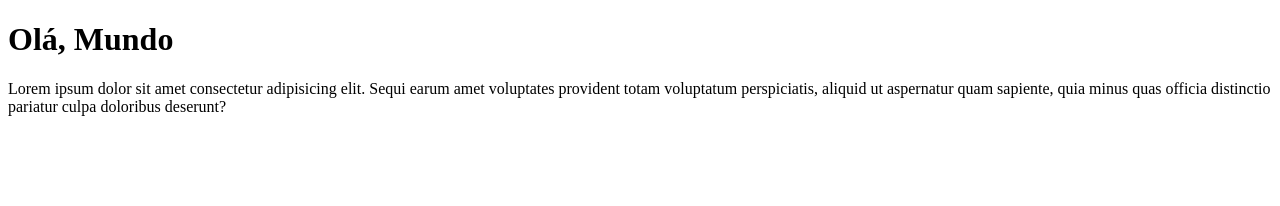
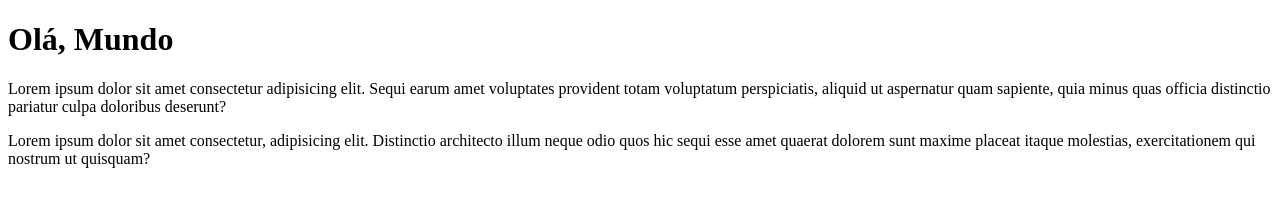
Before and after one commit to Guilhermeleon/Ola_Mundo, a plain HTML site: page index.html in a window 1280 px wide. Drawn offline with Linux system fonts and the light colour scheme.

Commit message:
adicionei_pragrafo

```diff
--- a/index.html
+++ b/index.html
@@ -8,5 +8,6 @@
 <body>
     <h1>Olá, Mundo</h1>
     <p>Lorem ipsum dolor sit amet consectetur adipisicing elit. Sequi earum amet voluptates provident totam voluptatum perspiciatis, aliquid ut aspernatur quam sapiente, quia minus quas officia distinctio pariatur culpa doloribus deserunt?</p>
+    <p>Lorem ipsum dolor sit amet consectetur, adipisicing elit. Distinctio architecto illum neque odio quos hic sequi esse amet quaerat dolorem sunt maxime placeat itaque molestias, exercitationem qui nostrum ut quisquam?</p>
 </body>
 </html>
```
